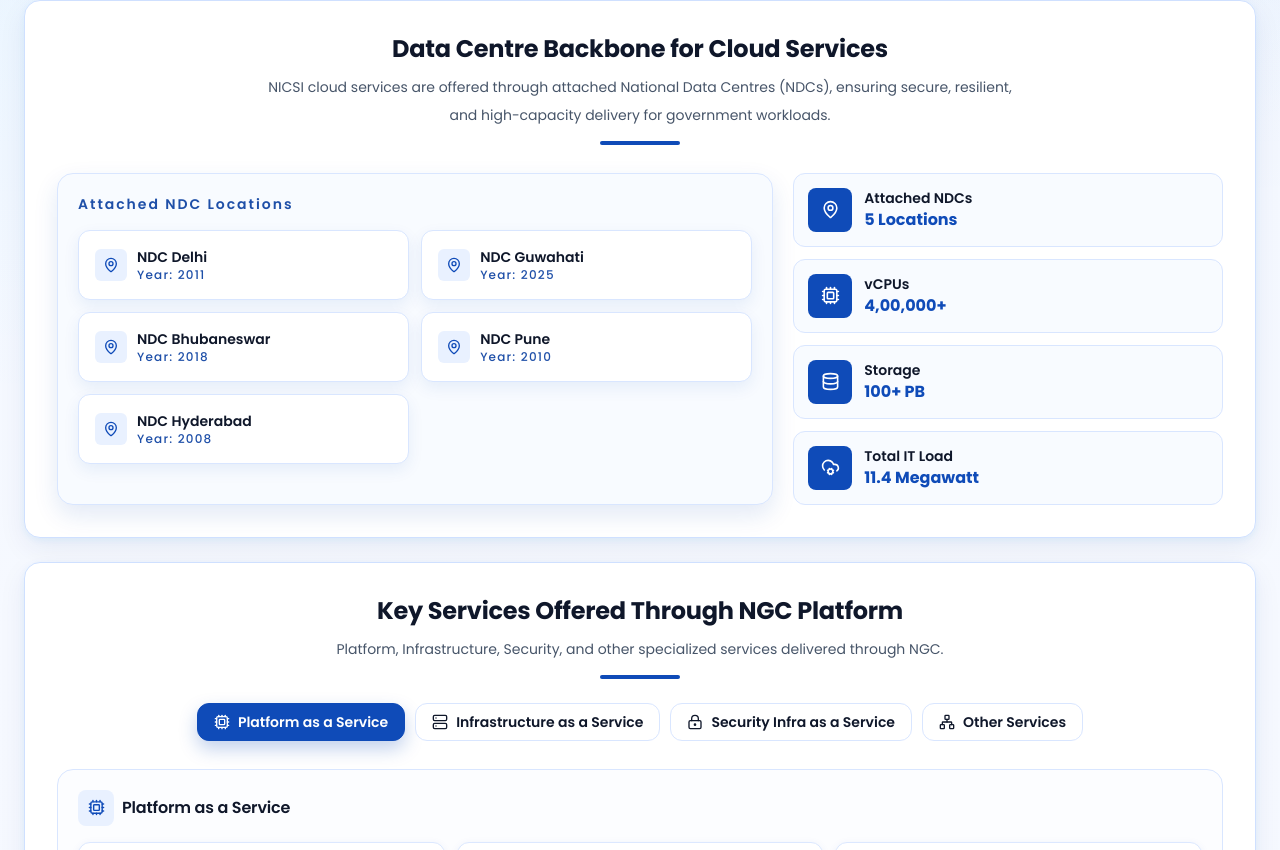
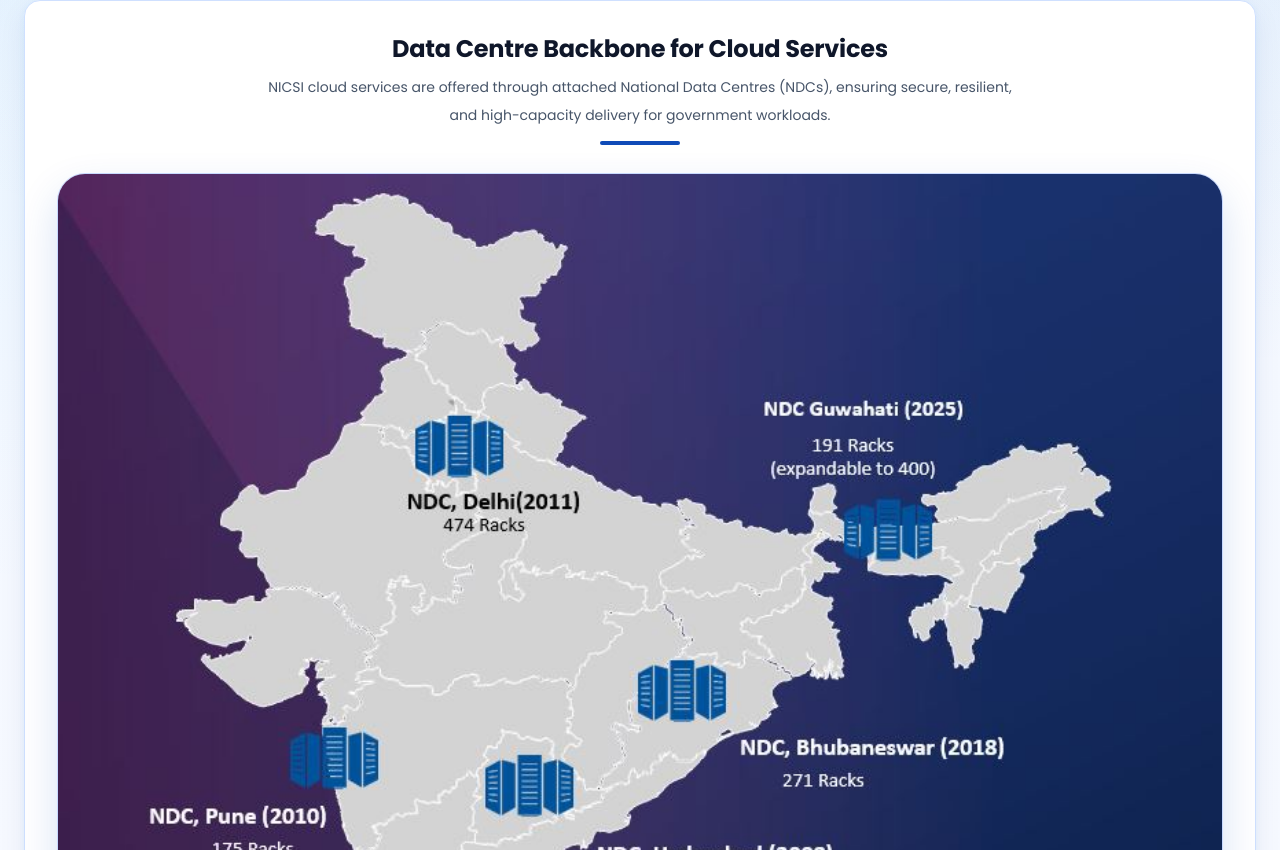
Before and after one commit to pranukumar/nicsi-erp-portal, a Next.js app: page /nicsi-cloud in a window 1280 px wide. Shown: the part 1290-2140 px from the top of the page. Built offline with nearby package versions, Linux system fonts and the light colour scheme; no server answers; the database is empty.

Commit message:
commit 6_3_26_6

```diff
--- a/app/nicsi-cloud/page.tsx
+++ b/app/nicsi-cloud/page.tsx
@@ -1,5 +1,6 @@
 "use client";
 
+import Image from "next/image";
 import { useState } from "react";
 import PageTitle from "../../components/layout/PageTitle";
 import ExternalLaunchButton from "@/components/common/ExternalLaunchButton";
@@ -9,13 +10,11 @@
   CheckCircle2,
   CloudCog,
   Cpu,
-  Database,
   FileCheck2,
   Globe,
   HelpCircle,
   Layers,
   LockKeyhole,
-  MapPin,
   Network,
   Server,
   ShieldCheck,
@@ -135,21 +134,6 @@
     },
   ] as const;
 
-  const ndcLocations = [
-    { name: "NDC Delhi", year: "2011" },
-    { name: "NDC Guwahati", year: "2025" },
-    { name: "NDC Bhubaneswar", year: "2018" },
-    { name: "NDC Pune", year: "2010" },
-    { name: "NDC Hyderabad", year: "2008" },
-  ] as const;
-
-  const infraMetrics = [
-    { label: "Attached NDCs", value: "5 Locations", icon: MapPin },
-    { label: "vCPUs", value: "4,00,000+", icon: Cpu },
-    { label: "Storage", value: "100+ PB", icon: Database },
-    { label: "Total IT Load", value: "11.4 Megawatt", icon: CloudCog },
-  ] as const;
-
   const [activeServiceIndex, setActiveServiceIndex] = useState(0);
   const activeServiceGroup = serviceCatalogue[activeServiceIndex];
   const ActiveServiceIcon = activeServiceGroup.icon;
@@ -242,45 +226,15 @@
           </p>
           <div className="mx-auto mt-3 h-1 w-20 rounded-full bg-[#0F4BB8]" />
 
-          <div className="mt-7 grid gap-5 lg:grid-cols-[1.25fr_0.75fr]">
-            <div className="rounded-2xl border border-[#D9E6FF] bg-[#F8FBFF] p-5 shadow-[0_10px_24px_rgba(15,75,184,0.12)]">
-              <p className="text-sm font-semibold uppercase tracking-[0.14em] text-[#1E4FA8]">Attached NDC Locations</p>
-              <div className="mt-4 grid gap-3 sm:grid-cols-2">
-                {ndcLocations.map((centre) => (
-                  <article
-                    key={centre.name}
-                    className="rounded-xl border border-[#D9E6FF] bg-white p-4 shadow-[0_6px_16px_rgba(15,75,184,0.08)]"
-                  >
-                    <div className="flex items-start gap-2.5">
-                      <span className="mt-0.5 inline-flex h-8 w-8 shrink-0 items-center justify-center rounded-md bg-[#E9F1FF] text-[#0F4BB8]">
-                        <MapPin size={16} />
-                      </span>
-                      <div>
-                        <p className="text-sm font-semibold text-[#0F172A]">{centre.name}</p>
-                        <p className="text-xs font-medium uppercase tracking-[0.1em] text-[#1E4FA8]">Year: {centre.year}</p>
-                      </div>
-                    </div>
-                  </article>
-                ))}
-              </div>
-            </div>
-
-            <div className="grid gap-3">
-              {infraMetrics.map((metric) => {
-                const Icon = metric.icon;
-                return (
-                  <article key={metric.label} className="flex items-center gap-3 rounded-xl border border-[#D9E6FF] bg-[#F8FBFF] p-3.5">
-                    <span className="inline-flex h-11 w-11 items-center justify-center rounded-lg bg-[#0F4BB8] text-white">
-                      <Icon size={19} />
-                    </span>
-                    <div>
-                      <p className="text-sm font-semibold text-[#0F172A]">{metric.label}</p>
-                      <p className="text-base font-bold text-[#0F4BB8]">{metric.value}</p>
-                    </div>
-                  </article>
-                );
-              })}
-            </div>
+          <div className="mt-7 overflow-hidden rounded-[28px] border border-[#C8D9FF] bg-[#EFF5FF] shadow-[0_18px_40px_rgba(15,75,184,0.16)]">
+            <Image
+              src="/images/map_nicsi_datacenter.jpg"
+              alt="Attached NDC locations map showing Delhi, Guwahati, Bhubaneswar, Pune, and Hyderabad"
+              width={1280}
+              height={760}
+              priority
+              className="h-auto w-full"
+            />
           </div>
         </div>
 
```
Also changed, not shown: public/images/map_nicsi_datacenter.jpg (added), public/images/nicsi-cloud-ndc-map.svg (added).
